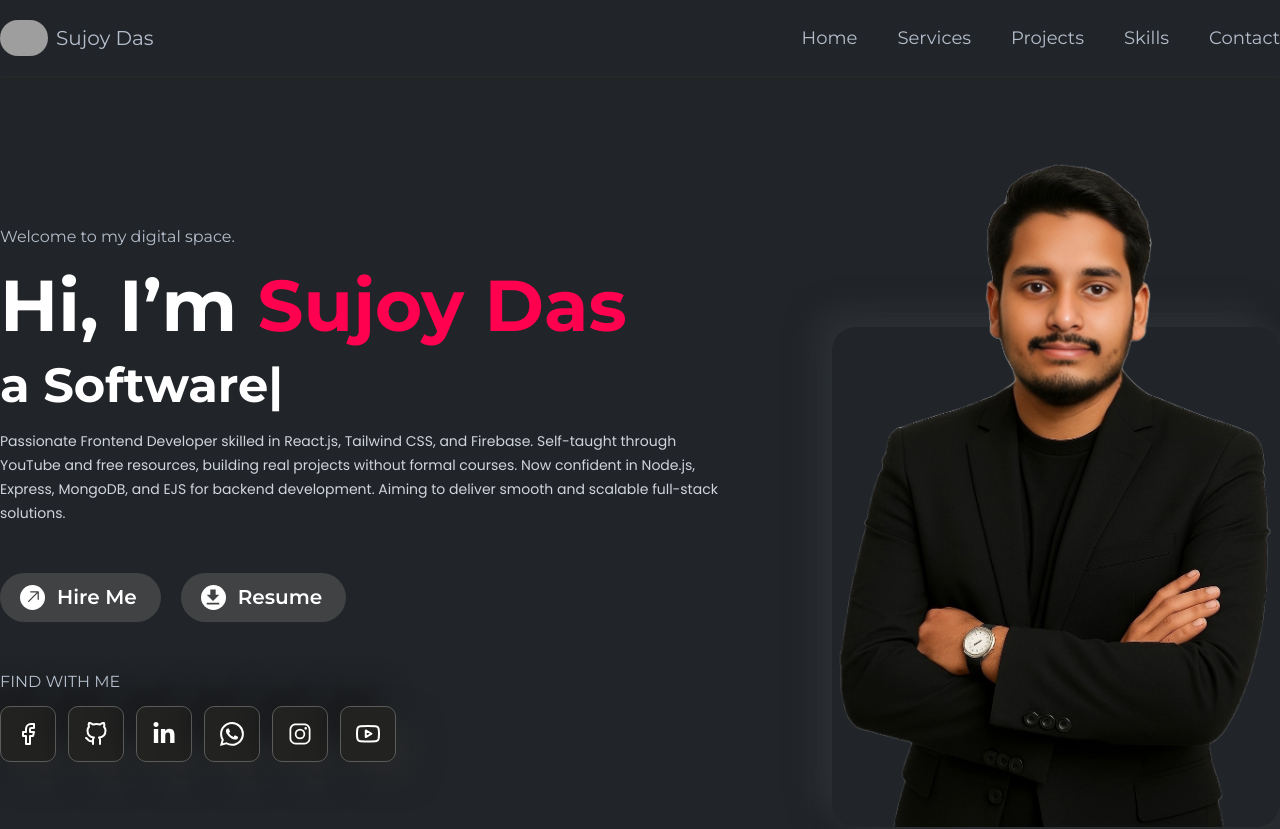
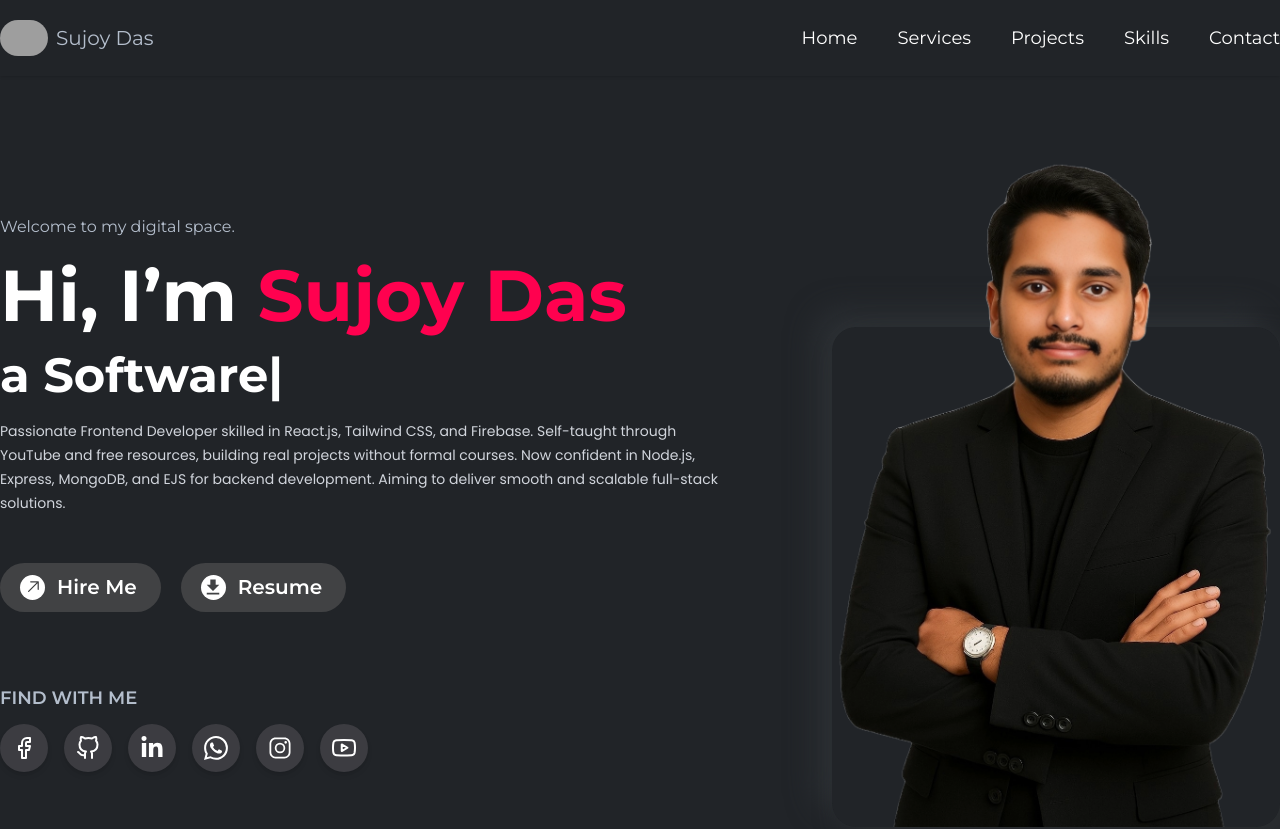
Before and after one commit to devsujoydas/devsujoydas-portfolio, a React (Vite) app: page / in a window 1280 px wide. Shown: the top 829 px of the page. Built offline with nearby package versions, Linux system fonts and the light colour scheme; grey boxes are pictures that could not be loaded.

Commit message:
adding responsiveness

```diff
--- a/src/Pages/Home/Home.jsx
+++ b/src/Pages/Home/Home.jsx
@@ -6,15 +6,12 @@ import Skills from "../../components/Skills/Skills"
 
 const Home = () => {
   return (
-    <div>
+    <div className="md:mx-0 mx-3">
       <Hero />
       <hr className="max-w-screen-2xl mx-auto text-gray-600" />
       <Services />
       <hr className="max-w-screen-2xl mx-auto text-gray-600" />
-      <div className="overflow-hidden">
-        <Projects />
-      </div>
-
+      <Projects />
       <hr className="max-w-screen-2xl mx-auto text-gray-600" />
       <Skills />
       <hr className="max-w-screen-2xl mx-auto text-gray-600" />
--- a/src/components/Contact/Contact.jsx
+++ b/src/components/Contact/Contact.jsx
@@ -1,21 +1,20 @@
-
-import ContactBanner from '/images/ContactBanner.png'
+import { motion } from "framer-motion";
+import ContactBanner from '/images/ContactBanner.png';
 import FindWithMe from "../FindWithMe/FindWithMe";
 
 export default function Contact() {
 
     const handleContactSubmit = (e) => {
-        e.preventDefault()
+        e.preventDefault();
         const name = e.target.name.value;
         const phone = e.target.phone.value;
         const email = e.target.email.value;
         const subject = e.target.subject.value;
         const message = e.target.message.value;
 
-        const formData = { name, phone, email, subject, message }
+        const formData = { name, phone, email, subject, message };
 
-        console.log(formData)
-
+        console.log(formData);
 
         fetch("http://localhost:3000/send", {
             method: "POST",
@@ -23,21 +22,41 @@ export default function Contact() {
             body: JSON.stringify(formData)
         })
             .then(res => res.json())
-            .then(data => console.log(data))
-
-    }
+            .then(data => console.log(data));
+    };
 
     return (
-        <div id='contact' className="min-h-screen font-montserrat text-white p-4 md:py-40 py-20">
+        <div id='contact' className="min-h-screen font-montserrat text-white  md:py-40 py-20 overflow-hidden">
+            <motion.h1
+                initial={{ opacity: 0, y: -30 }}
+                whileInView={{ opacity: 1, y: 0 }}
+                transition={{ duration: 0.6 }}
+                viewport={{ once: false }}
+                className='text-secondary font-semibold text-center'
+            >
+                CONTACT
+            </motion.h1>
 
-            <h1 className='text-secondary font-semibold text-center'>CONTACT</h1>
-            <h1 className='md:text-7xl text-4xl font-bold mt-5 text-primary text-center'>Contact With Me
-            </h1>
+            <motion.h1
+                initial={{ opacity: 0, y: -20 }}
+                whileInView={{ opacity: 1, y: 0 }}
+                transition={{ duration: 0.8 }}
+                viewport={{ once: false }}
+                className='md:text-7xl text-4xl font-bold mt-5 text-primary text-center'
+            >
+                Contact With Me
+            </motion.h1>
 
             <div className="max-w-screen-2xl mx-auto grid md:grid-cols-5 md:gap-8 gap-5 mt-10">
 
                 {/* Left Side */}
-                <div className="md:col-span-2  rounded-2xl shadow-2xl border border-gray-700 md:p-8 p-4 space-y-5">
+                <motion.div
+                    initial={{ opacity: 0, x: -50 }}
+                    whileInView={{ opacity: 1, x: 0 }}
+                    transition={{ duration: 0.8 }}
+                    viewport={{ once: false, amount: 0.2 }}
+                    className="md:col-span-2 rounded-2xl shadow-2xl border border-gray-700 md:p-8 p-4 space-y-5"
+                >
                     <img src={ContactBanner} alt="Handshake" className="w-full h-64 object-cover rounded-xl" />
                     <div>
                         <h2 className="text-2xl font-bold">Sujoy Das</h2>
@@ -46,47 +65,55 @@ export default function Contact() {
                             I'm always open to networking and discussing potential collaborations. Connect with me through this form or find me on:
                         </p>
                         <div className="mt-4 space-y-2 text-zinc-300 ">
-                            <a className='block ' href="tel:+8801303436299" target='_blank'>Phone:  <span className='hover:text-[#FF014F] transition-all duration-500'>+880 1303-436299</span></a>
-                            <a className='block ' href='mailto:devsujoydas@gmail.com' target='_blank'>Email: <span className='hover:text-[#FF014F] transition-all duration-500'>devsujoydas@gmail.com</span> </a>
+                            <a className='block' href="tel:+8801303436299" target='_blank'>Phone:  <span className='hover:text-[#FF014F] transition-all duration-500'>+880 1303-436299</span></a>
+                            <a className='block' href='mailto:devsujoydas@gmail.com' target='_blank'>Email: <span className='hover:text-[#FF014F] transition-all duration-500'>devsujoydas@gmail.com</span></a>
                         </div>
                     </div>
-
-                    {/* Find With Me Social Icons */}
                     <FindWithMe />
-                </div>
+                </motion.div>
 
                 {/* Right Side - Contact Form */}
-                <form onSubmit={(e) => handleContactSubmit(e)} className="md:col-span-3 flex flex-col justify-between border border-gray-700 space-y-4 bg-[#212428] p-6 rounded-2xl shadow-xl">
-
+                <motion.form
+                    onSubmit={handleContactSubmit}
+                    initial={{ opacity: 0, x: 50 }}
+                    whileInView={{ opacity: 1, x: 0 }}
+                    transition={{ duration: 0.8, delay: 0.2 }}
+                    viewport={{ once: false, amount: 0.2 }}
+                    className="md:col-span-3 flex flex-col justify-between border border-gray-700 space-y-4 bg-[#212428] p-6 rounded-2xl shadow-xl"
+                >
                     <div className="grid md:grid-cols-2 gap-4">
                         <div>
                             <label htmlFor="name">Your Name</label>
-                            <input name="name" type="text" placeholder="Your Name" className="bg-[#191B1E] mt-4 text-white p-4 rounded-md w-full" />
+                            <input name="name" type="text" placeholder="Your Name" className="bg-[#191B1E] md:mt-4 mt-2 text-white p-3 md:p-4 rounded-md w-full" />
                         </div>
                         <div>
                             <label htmlFor="phone">Your Number</label>
-                            <input name="phone" type="text" placeholder="Phone Number" className="bg-[#191B1E] mt-4 text-white p-4 rounded-md w-full" />
+                            <input name="phone" type="text" placeholder="Phone Number" className="bg-[#191B1E] md:mt-4 mt-2 text-white p-3 md:p-4 rounded-md w-full" />
                         </div>
                     </div>
 
                     <div>
                         <label htmlFor="email">Your Email</label>
-                        <input name="email" type="email" placeholder="Email" className="bg-[#191B1E] mt-4 text-white p-4 rounded-md w-full" />
+                        <input name="email" type="email" placeholder="Email" className="bg-[#191B1E] md:mt-4 mt-2 text-white p-3 md:p-4 rounded-md w-full" />
                     </div>
 
                     <div>
                         <label htmlFor="subject">Subject</label>
-                        <input name="subject" type="text" placeholder="Subject" className="bg-[#191B1E] mt-4 text-white p-4 rounded-md w-full" />
+                        <input name="subject" type="text" placeholder="Subject" className="bg-[#191B1E] md:mt-4 mt-2 text-white p-3 md:p-4 rounded-md w-full" />
                     </div>
 
                     <div>
                         <label htmlFor="message">Your Message</label>
-                        <textarea name="message" placeholder="Your Message" className="bg-[#191B1E] mt-4 text-white p-4 rounded-md w-full h-32" ></textarea>
+                        <textarea name="message" placeholder="Your Message" className="bg-[#191B1E] md:mt-4 mt-2 text-white p-3 md:p-4 rounded-md w-full md:h-32"></textarea>
                     </div>
 
-                    <button type="submit" className="w-full text-[#FF014F] active:scale-95 font-semibold py-4 cursor-pointer hover:bg-[#FF014F] hover:text-gray-800 rounded-lg bg-gray-800 transition-all duration-500" > SEND MESSAGE → </button>
-
-                </form>
+                    <button
+                        type="submit"
+                        className="w-full text-[#FF014F] active:scale-95 font-semibold py-4 cursor-pointer hover:bg-[#FF014F]  active:bg-[#FF014F] hover:text-gray-800 active:text-gray-800 rounded-lg bg-gray-800 transition-all duration-500"
+                    >
+                        SEND MESSAGE →
+                    </button>
+                </motion.form>
             </div>
         </div>
     );
--- a/src/components/FindWithMe/FindWithMe.jsx
+++ b/src/components/FindWithMe/FindWithMe.jsx
@@ -1,7 +1,5 @@
-import { FiFacebook } from "react-icons/fi";
+import { FiFacebook, FiGithub, FiYoutube } from "react-icons/fi";
 import { IoLogoInstagram } from "react-icons/io5";
-import { FiYoutube } from "react-icons/fi";
-import { FiGithub } from "react-icons/fi";
 import { BsWhatsapp } from "react-icons/bs";
 import { FaLinkedinIn } from "react-icons/fa";
 
@@ -17,38 +15,52 @@ const socialLinks = [
 ];
 
 const container = {
-    hidden: { opacity: 0 },
+    hidden: { opacity: 0, y: 20 },
     show: {
         opacity: 1,
+        y: 0,
         transition: {
-            staggerChildren: 0.15,
+            duration: 0.8,
+            ease: "easeInOut",
+            when: "beforeChildren",
+            staggerChildren: 0.1,
         },
     },
 };
 
 const item = {
-    hidden: { opacity: 0, scale: 0.8 },
-    show: { opacity: 1, scale: 1, transition: { duration: 0.5 } },
+    hidden: { opacity: 0, scale: 0.5 },
+    show: {
+        opacity: 1,
+        scale: 1,
+        transition: {
+            type: "spring",
+            stiffness: 300,
+            damping: 20,
+        },
+    },
 };
 
 const FindWithMe = () => {
     return (
         <motion.div
             initial="hidden"
-            animate="show"
+            whileInView="show"
+            viewport={{ once: true, amount: 0.3 }}
             variants={container}
+            className="mt-6"
         >
-            <motion.div
-                initial={{ opacity: 0, y: 20 }}
-                animate={{ opacity: 1, y: 0 }}
+            <motion.h2
+                className="text-primary font-semibold text-lg mb-3"
+                initial={{ opacity: 0 }}
+                animate={{ opacity: 1 }}
                 transition={{ duration: 0.6 }}
-                className='space-y-5'
             >
-                <h1 className='text-primary'>FIND WITH ME</h1>
-            </motion.div>
+                FIND WITH ME
+            </motion.h2>
 
             <motion.div
-                className='flex flex-wrap items-center gap-3 mt-3'
+                className="flex flex-wrap items-center gap-3 md:gap-4"
                 variants={container}
             >
                 {socialLinks.map((social, index) => (
@@ -56,15 +68,13 @@ const FindWithMe = () => {
                         key={index}
                         href={social.url}
                         target="_blank"
-                        className='Btn'
+                        rel="noopener noreferrer"
+                        className="w-12 h-12 rounded-full bg-[#3c3c41] flex items-center justify-center shadow-md hover:scale-110 transition-all duration-300 text-white"
                         variants={item}
-                        whileHover={{ scale: 1.1 }}
-                        whileTap={{ scale: 1 }}
+                        whileHover={{ scale: 1.01 }}
+                        whileTap={{ scale: 0.95 }}
                     >
-                        <span className="svgContainer active:scale-95 transition-all">
-                            {social.icon}
-                        </span>
-                        <span className="BG"></span>
+                        {social.icon}
                     </motion.a>
                 ))}
             </motion.div>
--- a/src/components/Header/Header.jsx
+++ b/src/components/Header/Header.jsx
@@ -1,4 +1,3 @@
-
 import { LuMenu } from "react-icons/lu";
 import { IoClose } from "react-icons/io5";
 import { useState } from "react";
@@ -6,72 +5,67 @@ import Nav from "./Nav";
 import FindWithMe from "../FindWithMe/FindWithMe";
 
 const Header = () => {
-  const [humbarger, setHumbarger] = useState(1)
+  const [humbarger, setHumbarger] = useState(true);
 
   return (
-    <header className="fixed w-full z-10 top-0 shadow shadow-[#2e2c2c] font-montserrat bg-[#212428] xl:px-0 px-3">
+    <header className="fixed w-full z-50 top-0 shadow font-montserrat bg-[#212428] xl:px-0 px-3">
+      <div className="text-[#B4BECC] max-w-screen-2xl mx-auto flex flex-col md:flex-row gap-10 justify-between md:items-center md:py-5 py-3">
 
-      <div className="text-[#B4BECC] max-w-screen-2xl mx-auto flex flex-col md:flex-row gap-10 justify-between md:items-center  md:py-5 py-3">
+        {/* Logo & Menu Icon */}
+        <div className="flex justify-between items-center w-full md:w-auto md:py-0 py-1 px-1 md:px-0">
+          <a href="/" className='flex items-center gap-2'>
+            <img className='rounded-full w-12' src="https://avatars.githubusercontent.com/u/157239662?v=4" alt="Logo" />
+            <h1 className='text-xl'>Sujoy Das</h1>
+          </a>
 
-        {/* Nav Logo & Humbarger Menu Close  */}
-        <div className="flex justify-between items-center  md:px-0 px-3">
-          <div className="relative overflow-hidden">
-            <a href="/" className='flex items-center justify-center gap-2'>
-              <img className='rounded-full w-12' src="https://avatars.githubusercontent.com/u/157239662?v=4" alt="" />
-              <h1 className='text-xl '>Sujoy Das</h1>
-            </a>
-          </div>
-
-          <div onClick={() => setHumbarger(!humbarger)} className="md:hidden w-fit block text-5xl text-secondary shadow-2xl">
+          {/* Menu Button for small devices */}
+          <div onClick={() => setHumbarger(!humbarger)} className="md:hidden block text-5xl text-secondary">
             <LuMenu />
           </div>
         </div>
 
-        {/* nav for large device */}
+        {/* Nav for large screen */}
         <div className="hidden md:block">
           <Nav />
         </div>
 
-        {/* nav for small device */}
-        <div className={humbarger ? 'md:hidden fixed z-20 top-0 -left-121 w-full h-screen grid grid-cols-5 opacity-0 duration-700 transition-all' : 'md:hidden opacity-100 fixed z-20 top-0 left-0 w-full h-screen grid grid-cols-5 duration-700 transition-all'} >
+        {/* Nav for mobile */}
+        <div className={`md:hidden fixed z-40 top-0 ${humbarger ? "-left-full opacity-0" : "left-0 opacity-100"} w-full h-screen grid grid-cols-5 duration-700 transition-all`}>
 
-          <div className=" col-span-4 md:px-8 px-5 bg-[#15171a] space-y-5">
-
-            <div className="flex justify-between items-center py-5 ">
-              <div className="relative overflow-hidden">
-                <a href="/" className='flex items-center justify-center gap-2'>
-                  <img className='rounded-full md:w-15 w-12' src="https://avatars.githubusercontent.com/u/157239662?v=4" alt="" />
-                  <h1 className='md:text-xl text-lg '>Sujoy Das</h1>
-                </a>
-              </div>
-              <div onClick={() => setHumbarger(!humbarger)} className="md:hidden block text-4xl">
-                <IoClose className="text-secondary shadow-2xl shadow-gray-200 bg-[#2e333a] rounded-full p-1" />
+          {/* Sidebar Menu */}
+          <div className="col-span-4 bg-[#15171a] px-5 py-5 space-y-5">
+            <div className="flex justify-between items-center">
+              <a href="/" className='flex items-center gap-2'>
+                <img className='rounded-full w-12' src="https://avatars.githubusercontent.com/u/157239662?v=4" alt="Logo" />
+                <h1 className='text-lg'>Sujoy Das</h1>
+              </a>
+              <div onClick={() => setHumbarger(true)} className="text-4xl">
+                <IoClose className="text-secondary bg-[#2e333a] rounded-full p-1" />
               </div>
             </div>
 
-            <div>
-              <p className="leading-7 font-poppins md:text-lg text-sm text-primary ">Explore the web development portfolio and blog of Mahmoud Nabhan. Discover projects, skills, and insights into modern web technologies.</p>
-            </div>
+            <p className="text-primary text-sm leading-6 font-poppins">
+              Explore the portfolio of Sujoy Das. Discover projects, skills & modern web development.
+            </p>
 
-            <hr className="text-gray-700 my-5" />
+            <hr className="border-gray-700" />
 
-            <div onClick={() => setHumbarger(!humbarger)} className="flex flex-col gap-5">
+            <div onClick={() => setHumbarger(true)} className="flex flex-col gap-5">
               <Nav />
             </div>
 
-            <hr className="text-gray-700 my-5" />
+            <hr className="border-gray-700" />
 
-            <FindWithMe/>
-
+            <FindWithMe />
           </div>
 
-          <div onClick={() => setHumbarger(!humbarger)} className=" col-span-1 bg-[#000000b6]"></div>
+          {/* Backdrop */}
+          <div onClick={() => setHumbarger(true)} className="col-span-1 bg-[#000000b6]" />
         </div>
 
       </div>
+    </header>
+  );
+};
 
-    </header >
-  )
-}
-
-export default Header
+export default Header;
--- a/src/components/Header/Nav.jsx
+++ b/src/components/Header/Nav.jsx
@@ -1,16 +1,35 @@
-import React from 'react'
-import { Link, NavLink } from 'react-router-dom'
+import React from 'react';
+import { motion } from 'framer-motion';
+
+const navItems = [
+  { label: "Home", href: "#home" },
+  { label: "Services", href: "#service" },
+  { label: "Projects", href: "#projects" },
+  { label: "Skills", href: "#skills" },
+  { label: "Contact", href: "#contact" },
+];
 
 const Nav = () => {
   return (
-    <div className="flex md:flex-row flex-col justify-center md:items-center flex-wrap md:gap-10 gap-4 md:text-lg">
-      <NavLink className="hover:text-[#FF014F] duration-500 transition-all" to={"/#home"}>Home</NavLink >
-      <a className="hover:text-[#FF014F] duration-500 transition-all" href="/#service">Services</a>
-      <a className="hover:text-[#FF014F] duration-500 transition-all" href={"#projects"}>Projects</a >
-      <a className="hover:text-[#FF014F] duration-500 transition-all" href="/#skills">Skills</a>
-      <a className="hover:text-[#FF014F] duration-500 transition-all" href="/#contact">Contact</a>
-    </div>
-  )
-}
+    <motion.div
+      className="flex md:flex-row flex-col justify-center md:items-center flex-wrap md:gap-10 gap-4 md:text-lg"
+      initial={{ opacity: 0, y: -20 }}
+      animate={{ opacity: 1, y: 0 }}
+      transition={{ duration: 0.6 }}
+    >
+      {navItems.map((item, idx) => (
+        <motion.a
+          key={idx}
+          href={item.href}
+          whileHover={{ scale: 1.1, color: "#FF014F" }}
+          transition={{ type: "spring", stiffness: 300 }}
+          className="text-white transition-all"
+        >
+          {item.label}
+        </motion.a>
+      ))}
+    </motion.div>
+  );
+};
 
-export default Nav
+export default Nav;
--- a/src/components/Hero/Hero.jsx
+++ b/src/components/Hero/Hero.jsx
@@ -30,7 +30,7 @@ const Hero = () => {
     }, []);
 
     return (
-        <div id='home' className='text-white max-w-screen-2xl font-montserrat mx-auto lg:px-0 px-5 md:pt-40 pt-28 pb-10 gap-5 flex lg:flex-row flex-col-reverse'>
+        <div id='home' className='text-white max-w-screen-2xl font-montserrat mx-auto lg:px-0  md:pt-40 pt-28 pb-10 gap-5 flex lg:flex-row flex-col-reverse overflow-hidden'>
 
             {/* Hero Text  */}
             <motion.div
--- a/src/components/Projects/Projects.jsx
+++ b/src/components/Projects/Projects.jsx
@@ -8,7 +8,7 @@ export default function Projects() {
   const { projectsData } = useContext(AuthContext);
 
   return (
-    <section id="projects" className="text-white md:py-40 py-20 px-4 font-montserrat">
+    <section id="projects" className="text-white md:py-40 py-20  font-montserrat">
       <h1 className='text-secondary font-semibold text-center md:text-md text-sm'>
         Visit my project and keep your feedback
       </h1>
@@ -19,7 +19,7 @@ export default function Projects() {
       <div className="max-w-screen-2xl mx-auto mt-10">
         {
           projectsData.length > 0 ?
-            <div className="grid gap-3 lg:gap-5">
+            <div className="grid gap-3 lg:gap-5 overflow-hidden">
               {projectsData.map((project, idx) => (
                 <motion.div
                   key={project.id}
--- a/src/components/Servicess/Services.jsx
+++ b/src/components/Servicess/Services.jsx
@@ -36,7 +36,7 @@ const Services = () => {
   ];
 
   return (
-    <div id="service" className='text-primary max-w-screen-2xl md:px-0 px-5 mx-auto font-montserrat md:py-45 py-20'>
+    <div id="service" className='text-primary max-w-screen-2xl md:px-0  mx-auto font-montserrat md:py-45 py-20'>
       <motion.h1
         initial={{ opacity: 0, y: -20 }}
         whileInView={{ opacity: 1, y: 0 }}
@@ -57,7 +57,7 @@ const Services = () => {
         Services
       </motion.h1>
 
-      <div className="grid md:grid-cols-2 lg:grid-cols-3 gap-5 lg:gap-10 mt-10">
+      <div className="grid md:grid-cols-2 lg:grid-cols-3 gap-5 lg:gap-10 mt-10 overflow-hidden">
         {servicelist.map((service, idx) => (
           <motion.div
             key={idx}
--- a/src/components/Skills/Skills.jsx
+++ b/src/components/Skills/Skills.jsx
@@ -60,11 +60,11 @@ import { motion } from "framer-motion";
 
 const Skills = () => {
   return (
-    <div id='skills' className="text-white md:py-40 py-20 px-6">
+    <div id='skills' className="text-white md:py-40 py-20 ">
       <motion.div
         initial={{ opacity: 0, y: -30 }}
         whileInView={{ opacity: 1, y: 0 }}
-        transition={{ duration: 0.2 }}
+        transition={{ duration: 0.1  }}
         viewport={{ once: false }}
         className='md:pb-20 pb-10'
       >
@@ -74,7 +74,7 @@ const Skills = () => {
         </h1>
       </motion.div>
 
-      <div className="grid grid-cols-2 sm:grid-cols-2 md:grid-cols-3 xl:grid-cols-5 gap-4 md:gap-6 max-w-screen-2xl mx-auto">
+      <div className="overflow-hidden grid grid-cols-2 sm:grid-cols-2 md:grid-cols-3 xl:grid-cols-5 gap-3 md:gap-6 max-w-screen-2xl mx-auto">
         {skills.map((skill, idx) => (
           <motion.div
             key={idx}
@@ -82,10 +82,10 @@ const Skills = () => {
             whileInView={{ opacity: 1, y: 0 }}
             transition={{
               duration: 0.5,
-              delay: idx * 0.1,
+              delay: idx * 0.05,
               ease: "easeOut"
             }}
-            viewport={{ once: false, amount: 0.2 }}
+            viewport={{ once: false, amount: 0.1 }}
           >
             <a
               href={skill.webUrl}
```
Also changed, not shown: src/components/Footer/Footer.jsx (+38 -12 lines), src/components/Projects/Project.jsx (+6 -6 lines).
